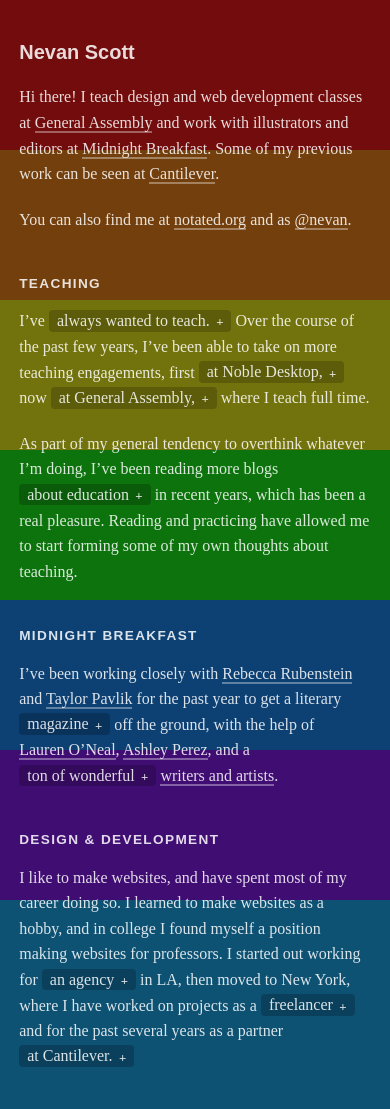
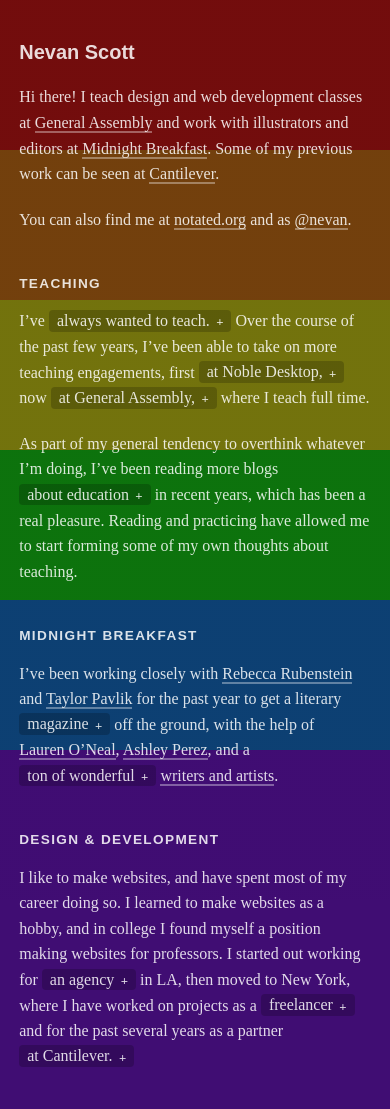
Before and after one commit to nevanscott/nevanscott.github.io, a Jekyll site: the page built from index.md, in a window 390 px wide. Built offline with Jekyll 4.4.1, drawn with Linux system fonts in a browser that asks for light colours; nearby versions of some CDN libraries; some web fonts are replaced.

Commit message:
minor fix for iphone scrolling bug

```diff
--- a/css/main.scss
+++ b/css/main.scss
@@ -69,6 +69,7 @@ body {
 	color: rgba(255,255,255,.85);
 	min-height: 100%;
 	background: hsl($h, $s, $l);
+	background: hsl(360*(4.5/6), $s, $l);
 	background-attachment: fixed;
 	background-size: 100% 100%;
 	font-size: 16px;
```
